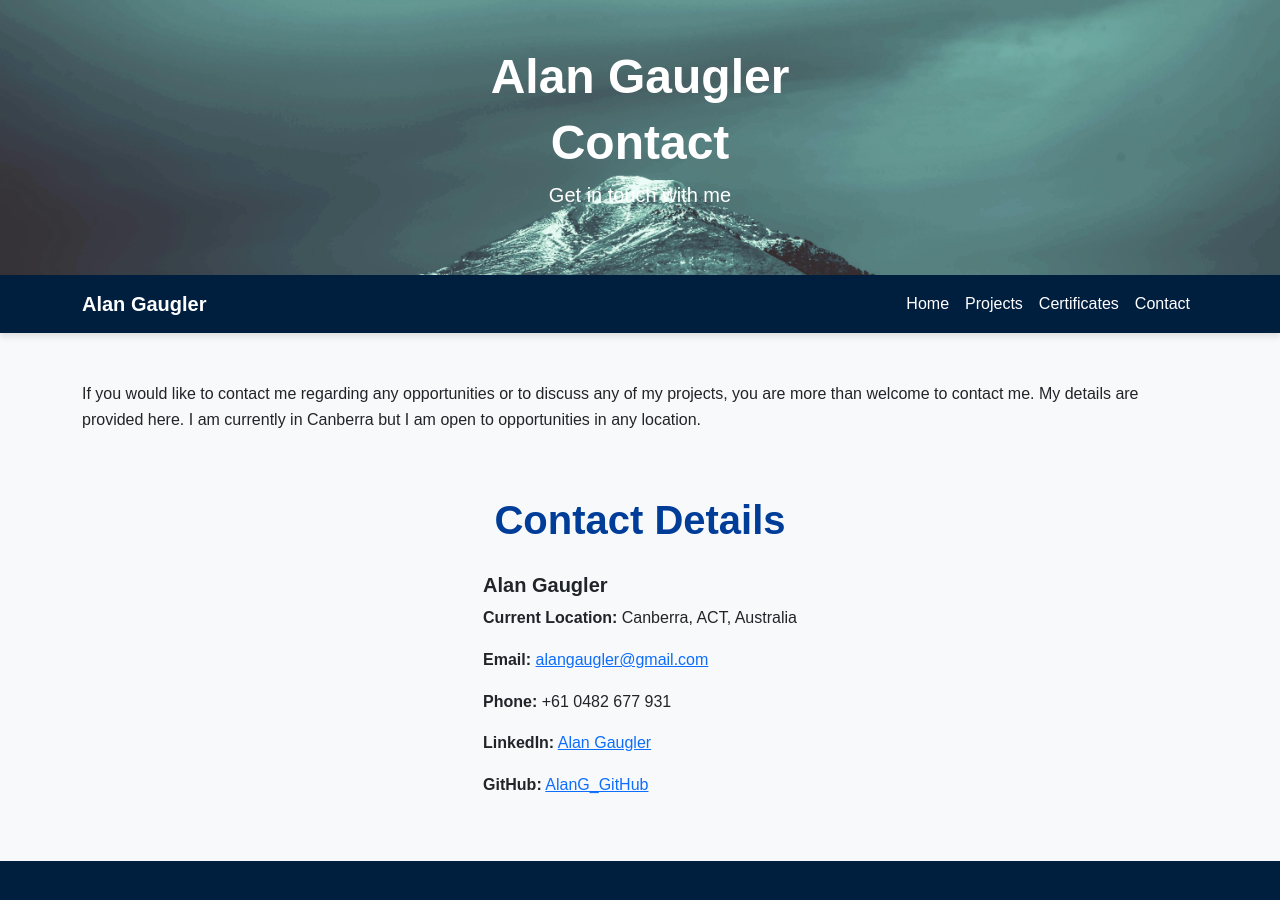
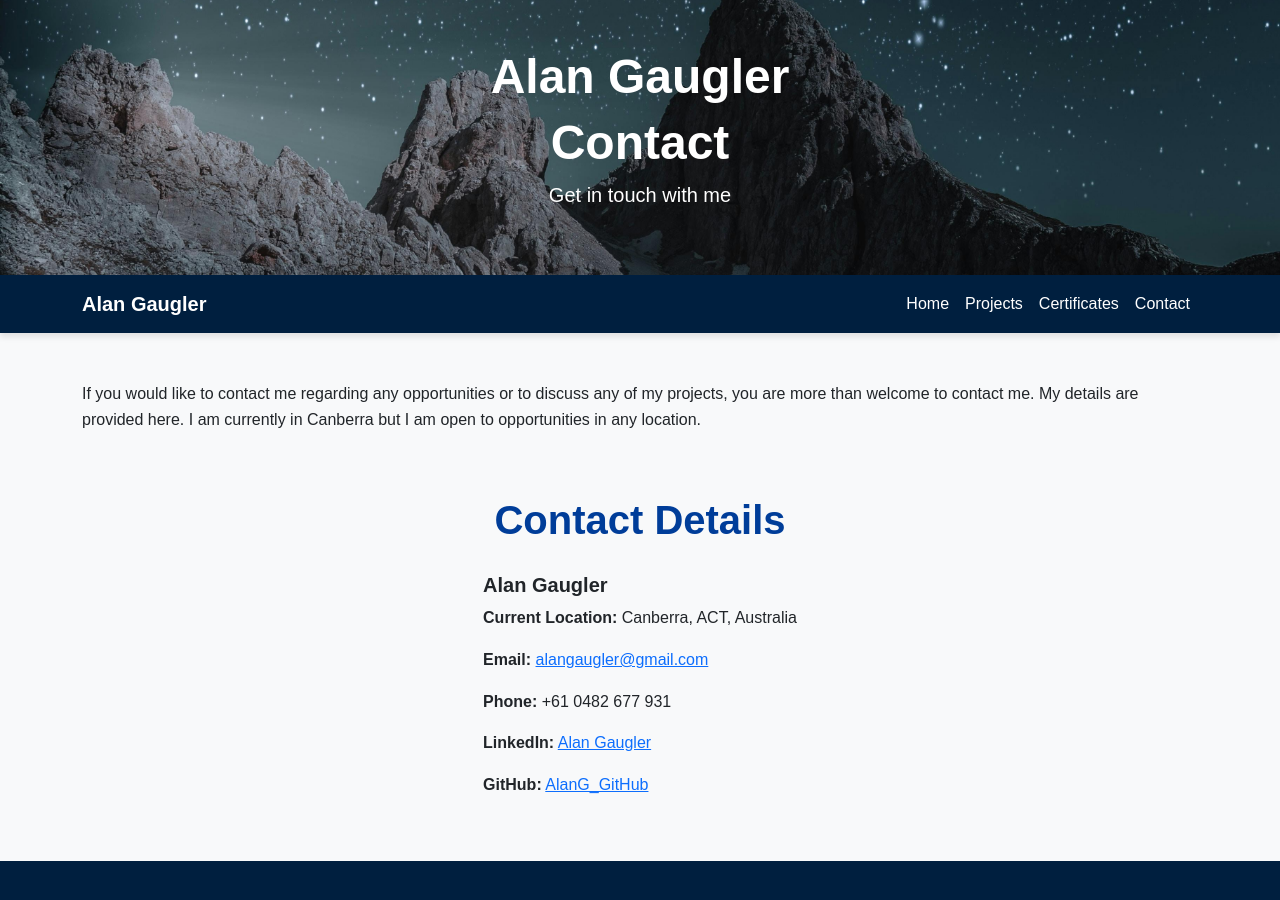
Before and after one commit to alang100/Portfolio, a plain HTML site: page contact.html in a window 1280 px wide. Drawn offline with nearby package versions, Linux system fonts and the light colour scheme.

Commit message:
Add files via upload

```diff
--- a/styles.css
+++ b/styles.css
@@ -44,7 +44,7 @@ header {
 }
 
 .contact-header {
-    background: url('grey_mtn.jpg') no-repeat center center/cover;
+    background: url('StarryMountain.jpg') no-repeat center center/cover;
     color: white;
     padding: 50px 0;
 }
```
Also changed, not shown: StarryMountain.jpg (added).
